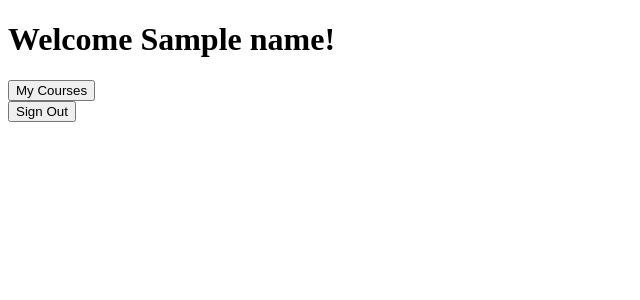
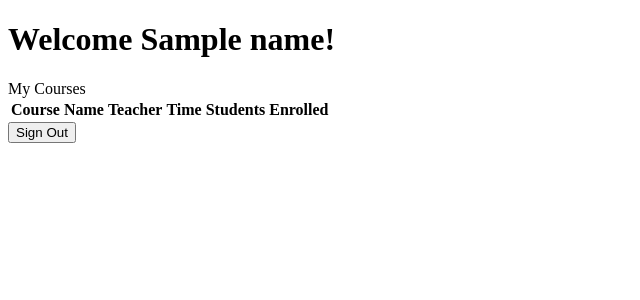
Before and after one commit to Elkav/ucm-student-enrollment, a Flask app: template templates/teacherTemplate.html in a window 1280 px wide. Shown: the top 300 px of the page, without its empty margins (0-640 px from the left). Run offline with Flask 3, Linux system fonts and the light colour scheme; the template is opened without the code that fills it: most values are stand-ins (such as "Sample title", 1, 10 or a date in 2020); lists and menus that the app fills with data are empty.

Commit message:
fixed teacher template

```diff
--- a/static/app.js
+++ b/static/app.js
@@ -101,9 +101,13 @@ function showAllCourses_student() {
   }
 }
 
+// let something = showMyCourses_teacher();
+
+// document.getElementById("demo").innerHTML = something;
+
 function showMyCourses_teacher() {
-    var x = document.getElementById("displayReg");
-    if (x.style.display == "none") {
+    var something = document.getElementById("demo");
+    if(x.style.display === "none"){
         fetch(`${url}/teacher/${username}`)
         .then(response => response.json())
         .then(data => {
@@ -111,7 +115,5 @@ function showMyCourses_teacher() {
             console.table(data);
         })
         .catch(err => console.error(err));
-    } else {
-        x.style.display = "none";
     }
 }
--- a/templates/teacherTemplate.html
+++ b/templates/teacherTemplate.html
@@ -6,9 +6,23 @@
 </head>
 <body>
     <h1 id="greeting">Welcome {{ name }}!</h1>
-    <div>
-        <button onclick="showMyCourses_teacher()">My Courses</button>
+    <div> My Courses </div>
+    <div id = "demo">
+        <table id="courseTable">
+            <thead id="courseTableHead">
+                <tr>
+                    <th>Course Name</th> <!-- access the students and their grade -->
+                    <th>Teacher</th>
+                    <th>Time</th>
+                    <th>Students Enrolled</th>
+                    <!-- <th>Add/Drop</th> -->
+                </tr>
+            </thead>
+            <tbody id="courseTableBody"></tbody>
+        </table>
     </div>
+
+    <!-- <button onclick="showMyCourses_teacher()">My Courses</button> -->
     <div>
         <button onclick="signOut()">Sign Out</button>
     </div>
```
